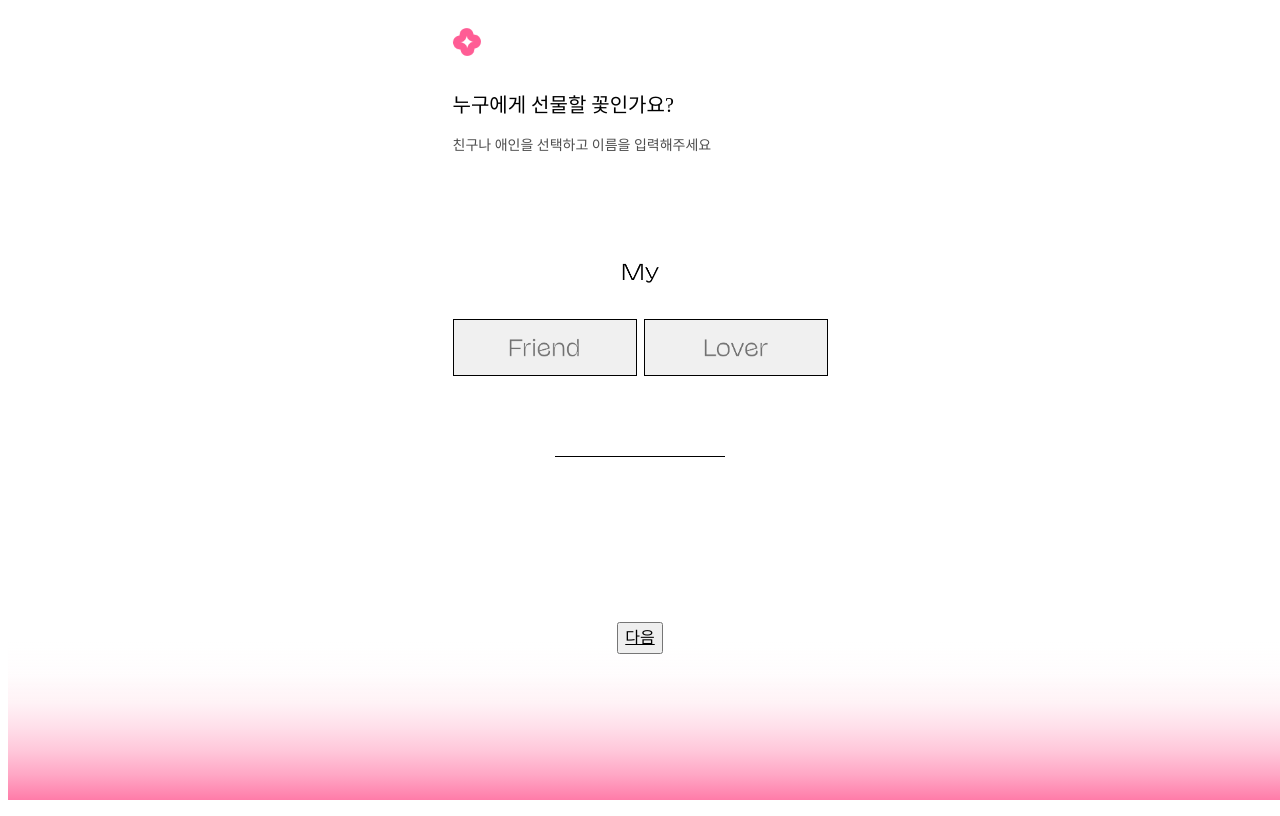
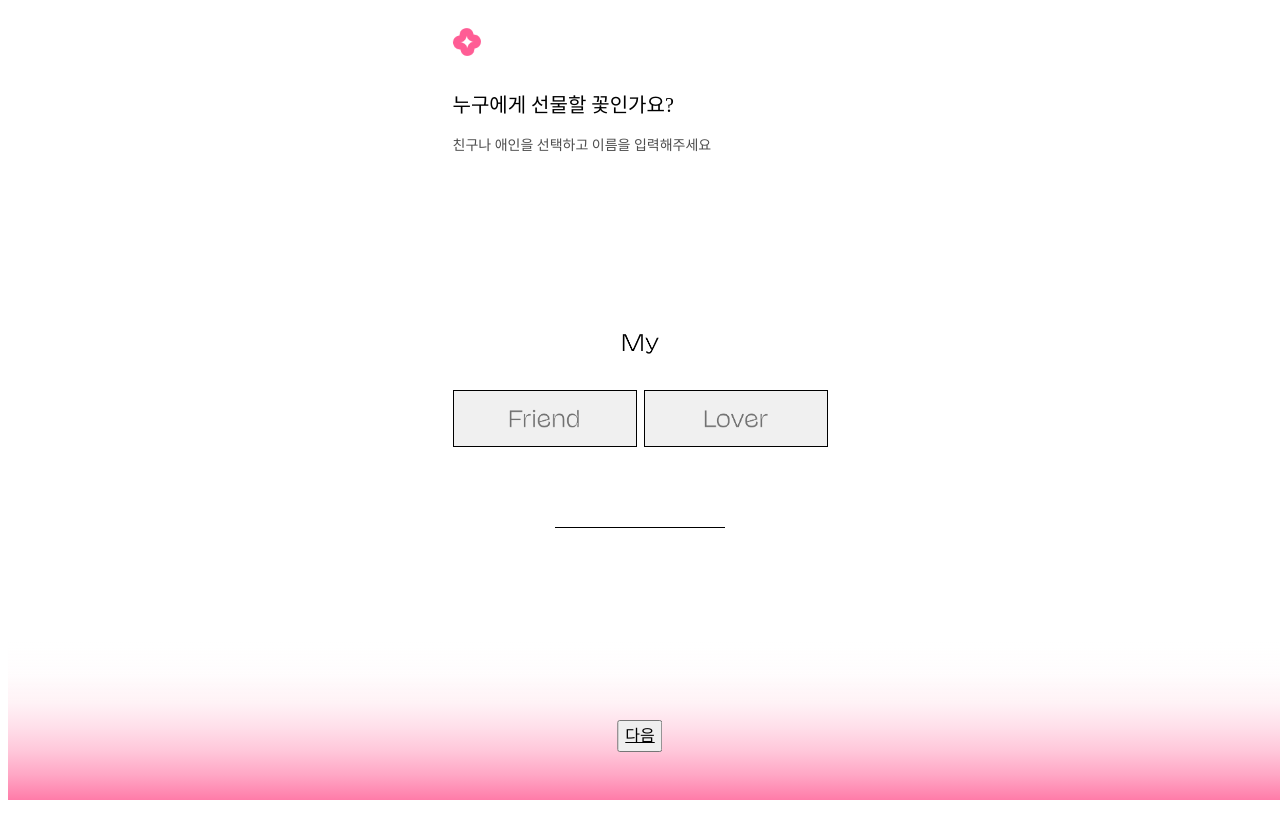
Before and after one commit to cyheum/forour-frontend, a Next.js app: page /step2 in a window 1280 px wide. Built offline with nearby package versions, Linux system fonts and the light colour scheme; a web font is replaced by a local one.

Commit message:
[ENH] : step2 수정 완료

```diff
--- a/src/app/view/Main/Step2Container.tsx
+++ b/src/app/view/Main/Step2Container.tsx
@@ -1,5 +1,5 @@
-import React,{useEffect} from 'react';
-import styled from 'styled-components';
+import React, { useEffect, useState } from 'react';
+import styled, { css } from 'styled-components';
 import { useRecoilState } from 'recoil';
 import { receiverState, receiverTypeState, errorTextState } from '@/store/main';
 import { mixins } from '@/styles';
@@ -20,9 +20,19 @@ const STDDescription = styled.p`
   color: #4d4d4d;
 `;
 
-const STDSelectContainer = styled.article`
+const STDSelectContainer = styled.article<{ innerHeight: number | null }>`
+  ${({ innerHeight }) =>
+    innerHeight &&
+    css`
+      height: ${innerHeight - 139.75 * 2}px;
+    `}
+  ${mixins.flexSet('flex-start', 'center')}
+  min-height: 22.5rem;
+
+  > div {
     ${mixins.flexSet('center', 'center', 'column')}
-  margin: 6.4375rem 0 10.28125rem;
+    width: 100%;
+  }
 `;
 
 const STDMyImage = styled.img`
@@ -85,11 +95,15 @@ const STDSelectResult = styled.div`
 
 const STDNextButton = styled.div`
   ${mixins.flexSet()}
+  position: fixed;
+  bottom: 3rem;
+  left: 50%;
+  transform: translate(-50%, 0);
 
   button {
     font-family: Pretendard;
+    color: black;
     font-size: 1rem;
-    color: black;
     line-height: 1.625rem;
     text-decoration: underline;
   }
@@ -99,15 +113,18 @@ const Step2Container: React.FC<IProps> = ({ goToNext }) => {
   const [receiver, setReceiver] = useRecoilState(receiverState);
   const [receiverType, setReceiverType] = useRecoilState(receiverTypeState);
   const [errorText, setErrorText] = useRecoilState(errorTextState);
+  const [windowHeight, setWindowHeight] = useState<number | null>(null);
+
+  useEffect(() => {
+    setWindowHeight(window.innerHeight);
+  }, []);
 
   const setReceiverInfoInSessionStorage = () => {
     const receiverInfo = JSON.stringify({
-      receiver
-    })
-    sessionStorage.setItem("receiver", receiverInfo)
-  }
-
-
+      receiver,
+    });
+    sessionStorage.setItem('receiver', receiverInfo);
+  };
 
   return (
     <>
@@ -115,7 +132,8 @@ const Step2Container: React.FC<IProps> = ({ goToNext }) => {
       <STDDescription>
         친구나 애인을 선택하고 이름을 입력해주세요
       </STDDescription>
-      <STDSelectContainer>
+      <STDSelectContainer innerHeight={windowHeight}>
+        <div>
           <STDMyImage alt="my image" src="/my.png" />
           <STDSelectWrapper>
             <STDSelectBox
@@ -134,7 +152,9 @@ const Step2Container: React.FC<IProps> = ({ goToNext }) => {
               onClick={() => setReceiverType('lover')}
             >
               <img
-              src={`/lover_${receiverType === 'lover' ? 'white' : 'gray'}.png`}
+                src={`/lover_${
+                  receiverType === 'lover' ? 'white' : 'gray'
+                }.png`}
               />
             </STDSelectBox>
           </STDSelectWrapper>
@@ -145,6 +165,7 @@ const Step2Container: React.FC<IProps> = ({ goToNext }) => {
             />
             {receiver.length === 0 && <img src="/name_gray.png" />}
           </STDSelectResult>
+        </div>
       </STDSelectContainer>
       <STDNextButton>
         <button
@@ -154,8 +175,7 @@ const Step2Container: React.FC<IProps> = ({ goToNext }) => {
             } else {
               errorText.length > 0 && setErrorText('');
               goToNext();
-              setReceiverInfoInSessionStorage()
-
+              setReceiverInfoInSessionStorage();
             }
           }}
         >
```
Lines whose indentation alone changed are shown as unchanged.
